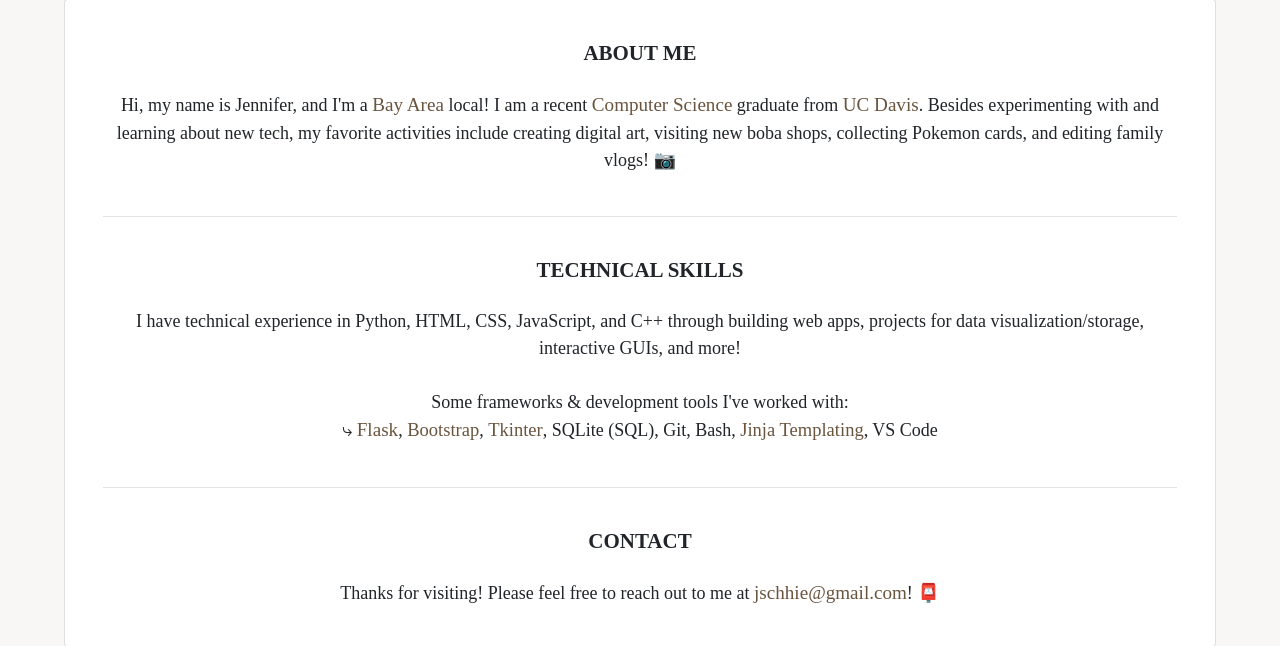
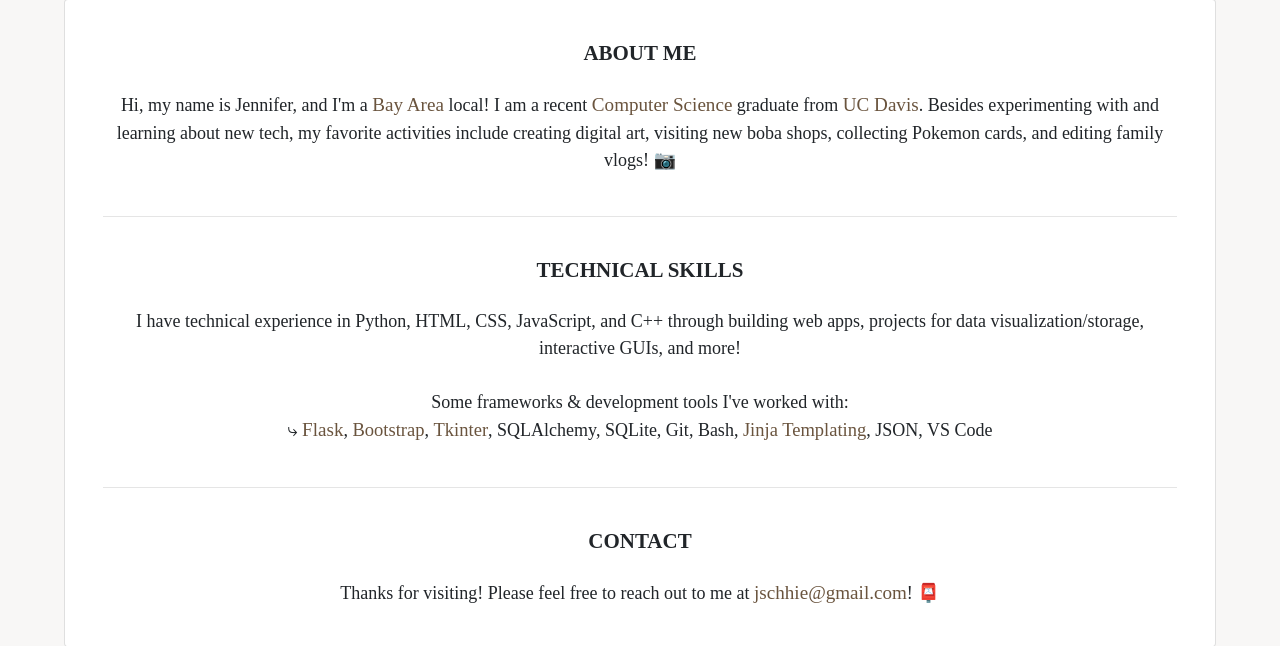
Before and after one commit to jschhie/portfolio, a Flask app: page /about in a window 1280 px wide. Shown: the part 97-743 px from the top of the page. Run offline with Flask 3, Linux system fonts and the light colour scheme; some libraries are stand-ins or nearby versions; some web fonts are replaced.

Commit message:
Update about.html

```diff
--- a/website/templates/about.html
+++ b/website/templates/about.html
@@ -24,7 +24,7 @@
         <br>
 
         <p>Some frameworks & development tools I've worked with: </p>
-        <p>⤷ <span><a href="https://pythonbasics.org/what-is-flask-python/" target="_blank">Flask</a></span>, <a href="https://getbootstrap.com/docs/5.1/getting-started/introduction/" target="_blank">Bootstrap</a>, <a href="https://realpython.com/python-gui-tkinter/" target="_blank">Tkinter</a>, SQLite (SQL), Git, Bash, <a href="https://jinja.palletsprojects.com/en/3.1.x/intro/" target="_blank">Jinja Templating</a>, VS Code</p>
+        <p>⤷ <span><a href="https://pythonbasics.org/what-is-flask-python/" target="_blank">Flask</a></span>, <a href="https://getbootstrap.com/docs/5.1/getting-started/introduction/" target="_blank">Bootstrap</a>, <a href="https://realpython.com/python-gui-tkinter/" target="_blank">Tkinter</a>, SQLAlchemy, SQLite, Git, Bash, <a href="https://jinja.palletsprojects.com/en/3.1.x/intro/" target="_blank">Jinja Templating</a>, JSON, VS Code</p>
 
         <br>
         <hr>
```
